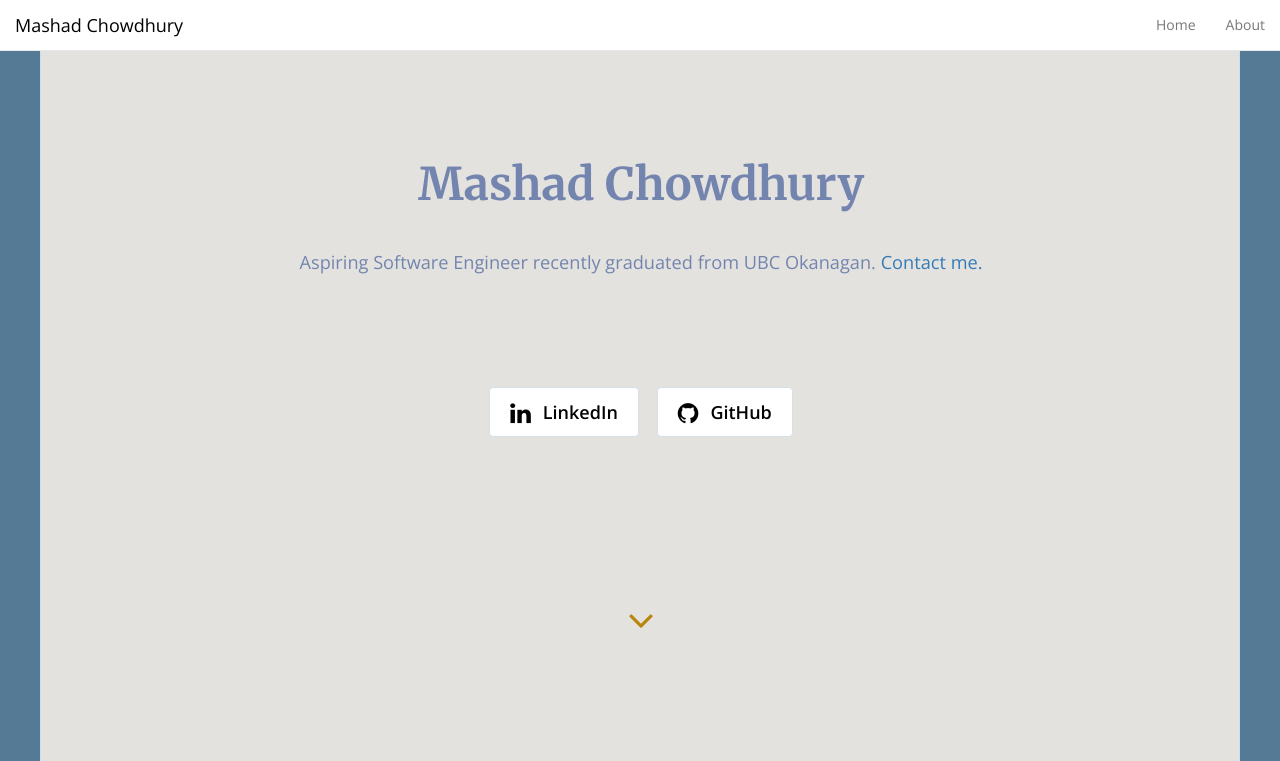
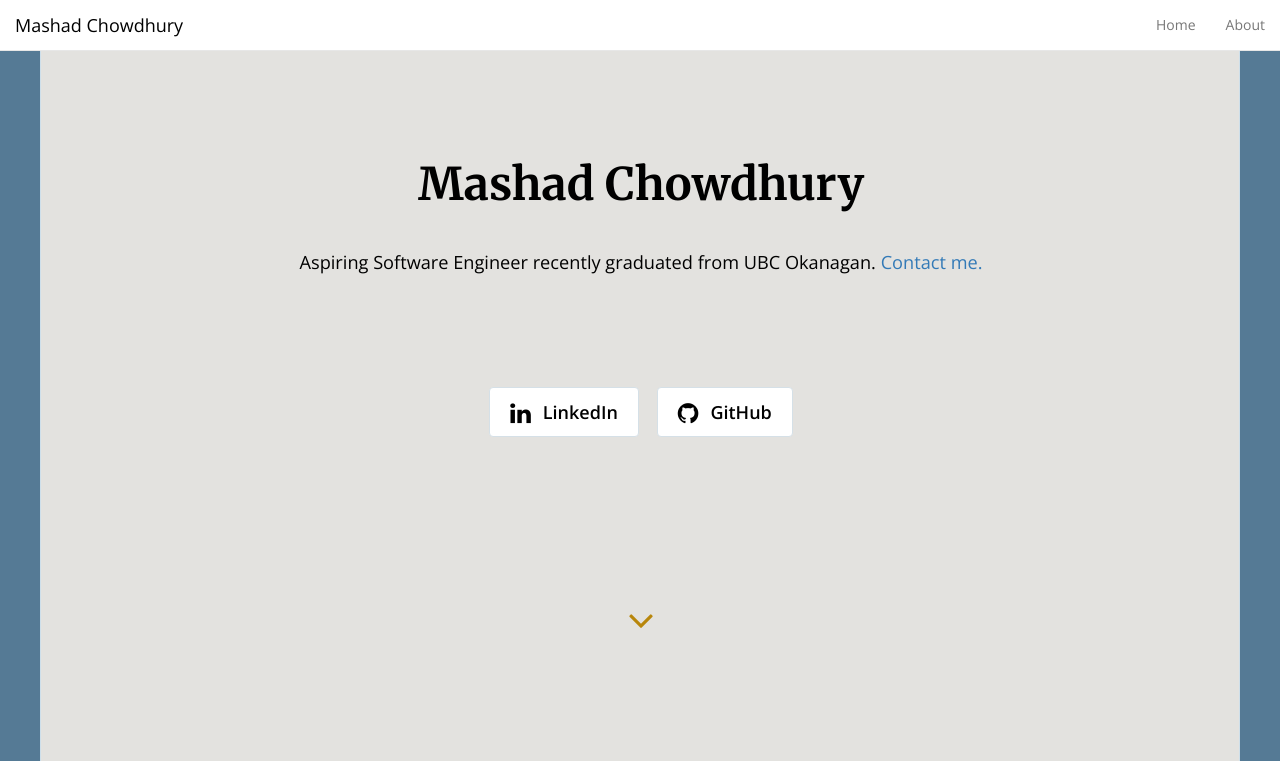
Before and after one commit to mashadchowdhury/mashadchowdhury.github.io, a Jekyll site: the page built from index.html, in a window 1280 px wide and 1400 px high. Shown: the top 761 px of the window. Built offline with Jekyll 4.4.1, drawn with Linux system fonts in a browser that asks for light colours; nearby versions of some CDN libraries; the list of posts is cut into pages by our own code; grey boxes are pictures that could not be loaded.

Commit message:
Update style.scss

```diff
--- a/css/style.scss
+++ b/css/style.scss
@@ -87,7 +87,7 @@ button.btn, input.btn {
 
 .main {
   background-color: #E3E2DF;				//main background
-  color: #7385AE;					//font colour
+  color: #000000;					//font colour
   border-left: solid 1px #cedfea;
   border-right: solid 1px #cedfea;
   &.container {
```
